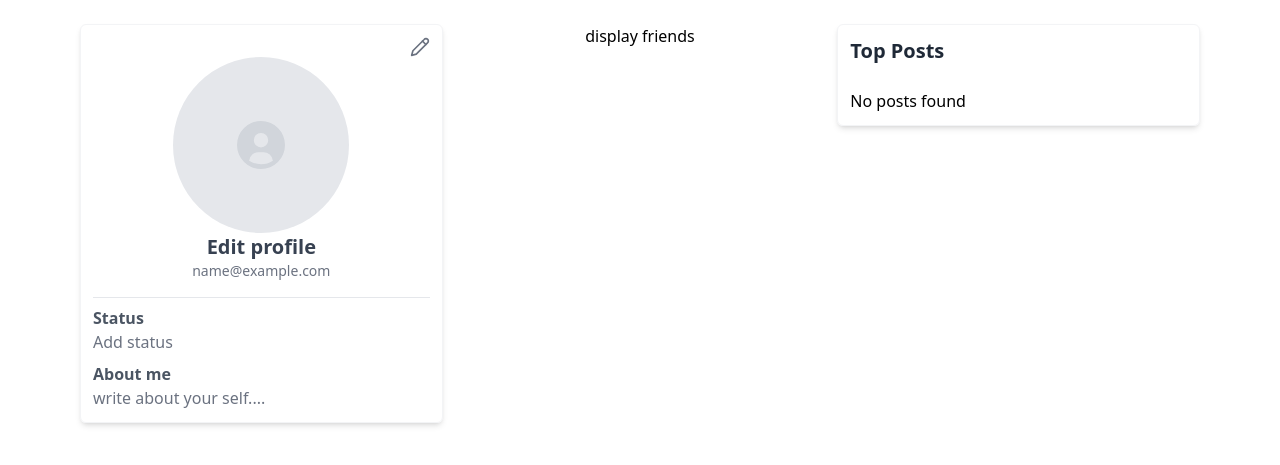
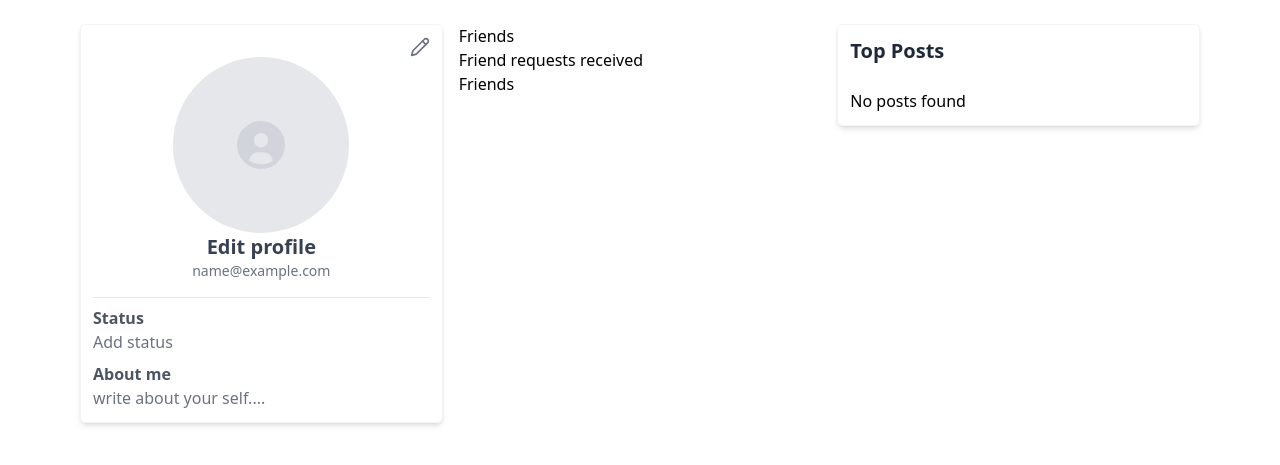
Before and after one commit to Shobhit-Mishra-02/Social-media-app, a Django app: page /social/friends/ in a window 1280 px wide. Shown: the part 87-552 px from the top of the page. Run offline with Django 4.2, Linux system fonts and the light colour scheme; the visitor is signed in with stand-in values (Sample User, id 1); data comes from the database, SQL or seed files in the repository; data that the repository does not hold is empty; some libraries are stand-ins or nearby versions.

Commit message:
feat: added all the controllers in the context of friend feature

```diff
--- a/ajax/urls.py
+++ b/ajax/urls.py
@@ -86,5 +86,15 @@ urlpatterns = [
         "friendRequestStatus/<int:id>/",
         views.friend_request_status,
         name="friend_request_status"
+    ),
+    path(
+        "getFriends/<int:id>/",
+        views.get_friends,
+        name="get_friends"
+    ),
+    path(
+        "removeFriend/<int:id>/",
+        views.remove_friend,
+        name="remove_friend"
     )
 ]
--- a/ajax/views.py
+++ b/ajax/views.py
@@ -5,7 +5,7 @@ from django.views.decorators.csrf import csrf_exempt
 from django.db.models import Count
 
 from home.models import Post, GeneralInformation, PersonalInformation, FriendRequest, Friend
-from .serializers import PostModelSerializer, GeneralInformationModelSerializer, PersonalInformationSerializer, AccountUserModelSerializer, TrendingPostSerializer, FriendRequestModelSerializer
+from .serializers import PostModelSerializer, GeneralInformationModelSerializer, PersonalInformationSerializer, AccountUserModelSerializer, TrendingPostSerializer, FriendRequestModelSerializer, FriendModelSerializer
 from home.forms import PersonalInformationForm, GeneralInformationForm, PostCreationForm
 from authentication.models import AccountUser
 
@@ -311,7 +311,8 @@ def make_friend_request(request, id):
             receiver=receiver
         )
 
-        serialized_data = FriendRequestModelSerializer(friend_request).data
+        serialized_data = FriendRequestModelSerializer(
+            friend_request, context={"request": request}).data
 
         return JsonResponse({"message": "Made a friend request", "friend_request": serialized_data})
 
@@ -332,38 +333,12 @@ def friend_request_status(request, id):
             receiver=user).first()
 
         if friend_request is not None:
-            serialized_data = FriendRequestModelSerializer(friend_request).data
+            serialized_data = FriendRequestModelSerializer(
+                friend_request, context={"request": request}).data
         else:
             serialized_data = None
 
         return JsonResponse({"friend_request": serialized_data}, status=200)
-
-    return JsonResponse({"message": "Invalid method"}, status=500)
-
-
-@csrf_exempt
-@login_required
-def accepting_request(request, id):
-    if request.method == "GET":
-
-        friend_request = FriendRequest.objects.filter(pk=id).first()
-
-        if friend_request is None:
-            return JsonResponse({"message": f"friend request {id} does not exist"})
-
-        if request.user.id != friend_request.receiver.id:
-            return JsonResponse({"message": "You can not accept the friend request"})
-
-        # accepting the friend request
-        friend_request.accept_status = True
-        friend_request.save()
-
-        # making friends record
-        sender = friend_request.sender
-        receiver = friend_request.receiver
-
-        Friend.objects.create(user=sender, friend=receiver)
-        Friend.objects.create(user=receiver, friend=sender)
 
     return JsonResponse({"message": "Invalid method"}, status=500)
 
@@ -389,6 +364,38 @@ def declining_request(request, id):
     return JsonResponse({"message": "Invalid method"}, status=500)
 
 
+@csrf_exempt
+@login_required
+def accepting_request(request, id):
+    if request.method == "GET":
+
+        friend_request = FriendRequest.objects.filter(pk=id).first()
+
+        if friend_request is None:
+            return JsonResponse({"message": f"friend request {id} does not exist"})
+
+        if request.user.id != friend_request.receiver.id:
+            return JsonResponse({"message": "You can not accept the friend request"})
+
+        # accepting the friend request
+        friend_request.accept_status = True
+        friend_request.pending_status = False
+        friend_request.save()
+
+        # making friends record
+        sender = friend_request.sender
+        receiver = friend_request.receiver
+
+        Friend.objects.create(user=sender, friend=receiver)
+        Friend.objects.create(user=receiver, friend=sender)
+
+        return JsonResponse({"message": "Request has been accepted"}, status=200)
+
+    return JsonResponse({"message": "Invalid method"}, status=500)
+
+
+@csrf_exempt
+@login_required
 def get_friend_requests(request, id):
 
     if request.method == "GET":
@@ -397,10 +404,52 @@ def get_friend_requests(request, id):
         if user is None:
             return JsonResponse({"message": "user not found"}, status=400)
 
-        friend_requests = FriendRequest.objects.filter(sender_id=user.id)
+        friend_requests = user.received_friend_requests.filter(
+            pending_status=True)
         serialized_data = FriendRequestModelSerializer(
-            friend_requests, many=True, context={"request": request}).data
+            friend_requests,
+            many=True,
+            context={"request": request}).data
 
         return JsonResponse(serialized_data, safe=False, status=200)
 
     return JsonResponse({"message": "Invalid method"})
+
+
+@csrf_exempt
+@login_required
+def get_friends(request, id):
+
+    if request.method == "GET":
+
+        user = AccountUser.objects.filter(pk=id).first()
+
+        if user is None:
+            return JsonResponse({"message": "User not found"}, status=404)
+
+        friend_ids = user.friend_ship_records.all().values("friend_id")
+        friends = AccountUser.objects.filter(id__in=friend_ids)
+        serialized_data = AccountUserModelSerializer(
+            friends, many=True, context={"request": request}).data
+
+        return JsonResponse(serialized_data, status=200, safe=False)
+
+    return JsonResponse({"message": "Invalid method"}, status=500)
+
+
+@csrf_exempt
+@login_required
+def remove_friend(request, id):
+    if request.method == "GET":
+        user = request.user
+        friend = AccountUser.objects.filter(pk=id).first()
+
+        if friend is None:
+            return JsonResponse({"message": "Friend does not exist"}, status=404)
+
+        Friend.objects.get(user=user, friend=friend).delete()
+        Friend.objects.get(user=friend, friend=user).delete()
+
+        return JsonResponse({"message": "Removed the friendship"}, status=200)
+
+    return JsonResponse({"message": "Invalid method"}, status=500)
--- a/templates/home/friends.html
+++ b/templates/home/friends.html
@@ -8,8 +8,127 @@ friends page
 
 {% block middle_section %}
 
-<div>
-    display friends
+<div class="w-full">
+    <div>
+        Friends
+    </div>
+
+    <div>
+        <h3>Friend requests received</h3>
+        <div id="friend_request__container">
+
+        </div>
+    </div>
+
+    <div>
+        <h3>Friends</h3>
+        <div id="friends__container">
+
+        </div>
+    </div>
 </div>
 
 {% endblock middle_section %}
+
+{% block derived_js_block %}
+
+<script>
+
+    function bindAcceptFriendRequestEvent() {
+        $(".accept_friend_request").unbind()
+        $(".accept_friend_request").click(function () {
+            let request_id = $(this).attr("id").split("_")[1]
+
+            createGetRequestPromise("/ajax/acceptRequest/" + request_id)
+                .then(data => {
+                    console.log(data)
+                    displayFriendRequests()
+                    displayFriends()
+                })
+                .catch(err => console.log(err))
+        })
+    }
+
+    function bindCancelFriendRequestEvent() {
+        $(".cancel_friend_request").unbind()
+        $(".cancel_friend_request").click(function () {
+            let request_id = $(this).attr("id").split("_")[1]
+
+            createGetRequestPromise("/ajax/declineRequest/" + request_id)
+                .then(data => {
+                    console.log(data)
+                    displayFriendRequests()
+                    displayFriends()
+                })
+                .catch(err => console.log(err))
+        })
+    }
+
+    function displayFriendRequests() {
+        createGetRequestPromise("{% url 'ajax:get_friend_requests' user.id %}")
+            .then(friendRequests => {
+                console.log(friendRequests)
+                let template = ``
+
+                friendRequests.forEach(friendRequest => {
+                    template += `
+                    <div>
+                        <p>Got a friend request !!<p>
+                        <div class="flex items-center space-x-2">
+                            <img class="rounded-full w-12 h-12" src="${friendRequest.sender_profile}" />
+                            <div class="flex flex-col">
+                                <span class="font-medium text-gray-500">${friendRequest.sender_full_name}</span>
+                                <span class="font-medium text-gray-500">${friendRequest.sender_email}</span>
+                            </div>
+                            <div>
+                                <button class="accept_friend_request" id="accept_${friendRequest.id}">Accept</button>
+                                <button class="cancel_friend_request" id="cancel_${friendRequest.id}">Cancel</button>
+                            </div>
+                        </div>
+                    </div>
+                    `
+                })
+
+                $("#friend_request__container").html(template)
+                bindAcceptFriendRequestEvent()
+                bindCancelFriendRequestEvent()
+            })
+            .catch(err => console.log(err))
+    }
+
+    function displayFriends() {
+        createGetRequestPromise("{% url 'ajax:get_friends' user.id %}")
+            .then(friends => {
+                console.log(friends)
+                let template = ``
+
+                friends.forEach(friend => {
+                    template += `
+                    <div>
+                        <div class="flex items-center space-x-2">
+                            <img class="rounded-full w-12 h-12" src="${friend.profile_pic}" />
+                            <div class="flex flex-col">
+                                <span class="font-medium text-gray-500">${friend.first_name + " " + friend.last_name}</span>
+                                <span class="font-medium text-gray-500">${friend.email}</span>
+                            </div>
+                            <div>
+                                <button class="remove_friend" id="remove_${friend.id}">Remove</button>
+                            </div>
+                        </div>
+                    </div>
+                    `
+
+                    $("#friends__container").html(template)
+                })
+
+            })
+            .catch(err => console.log(err))
+    }
+
+    $(document).ready(function () {
+        displayFriendRequests()
+        displayFriends()
+    })
+</script>
+
+{% endblock derived_js_block %}
```
Also changed, not shown: ajax/serializers.py (+95 -1 lines).
